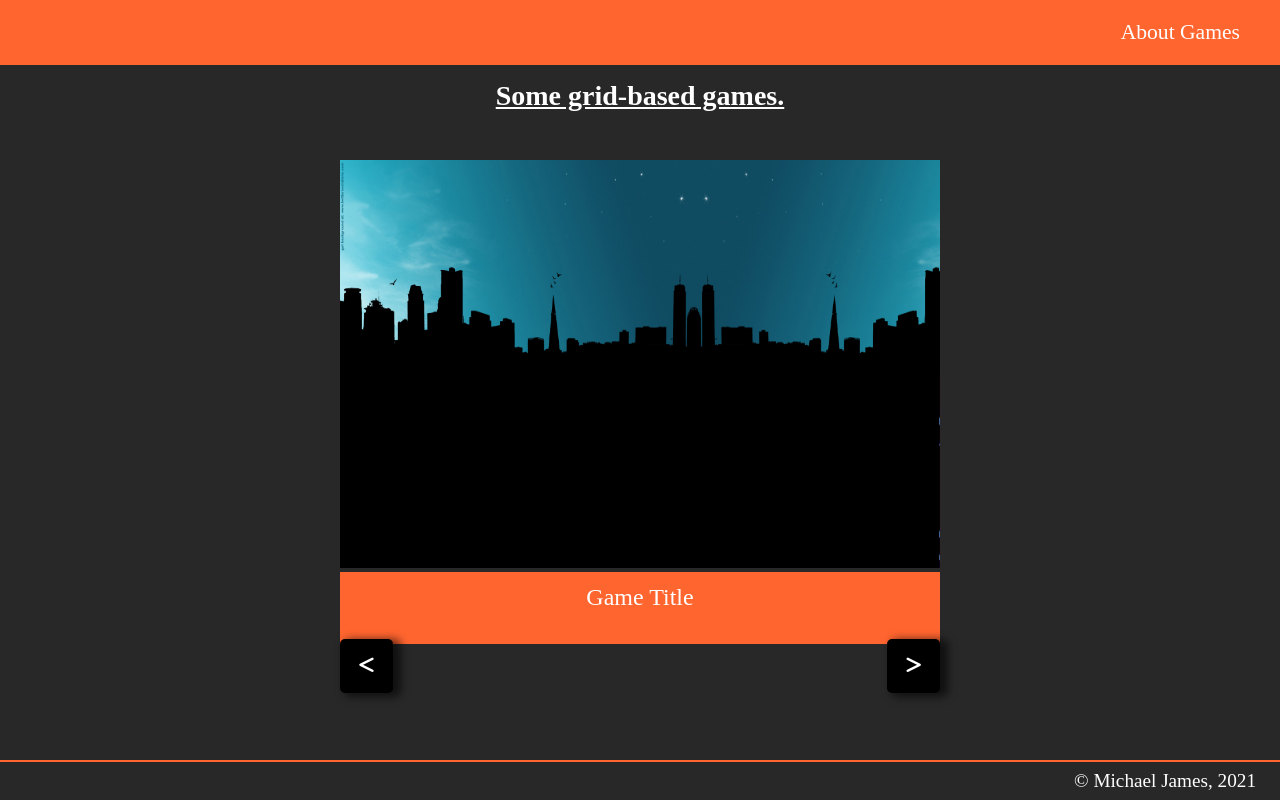
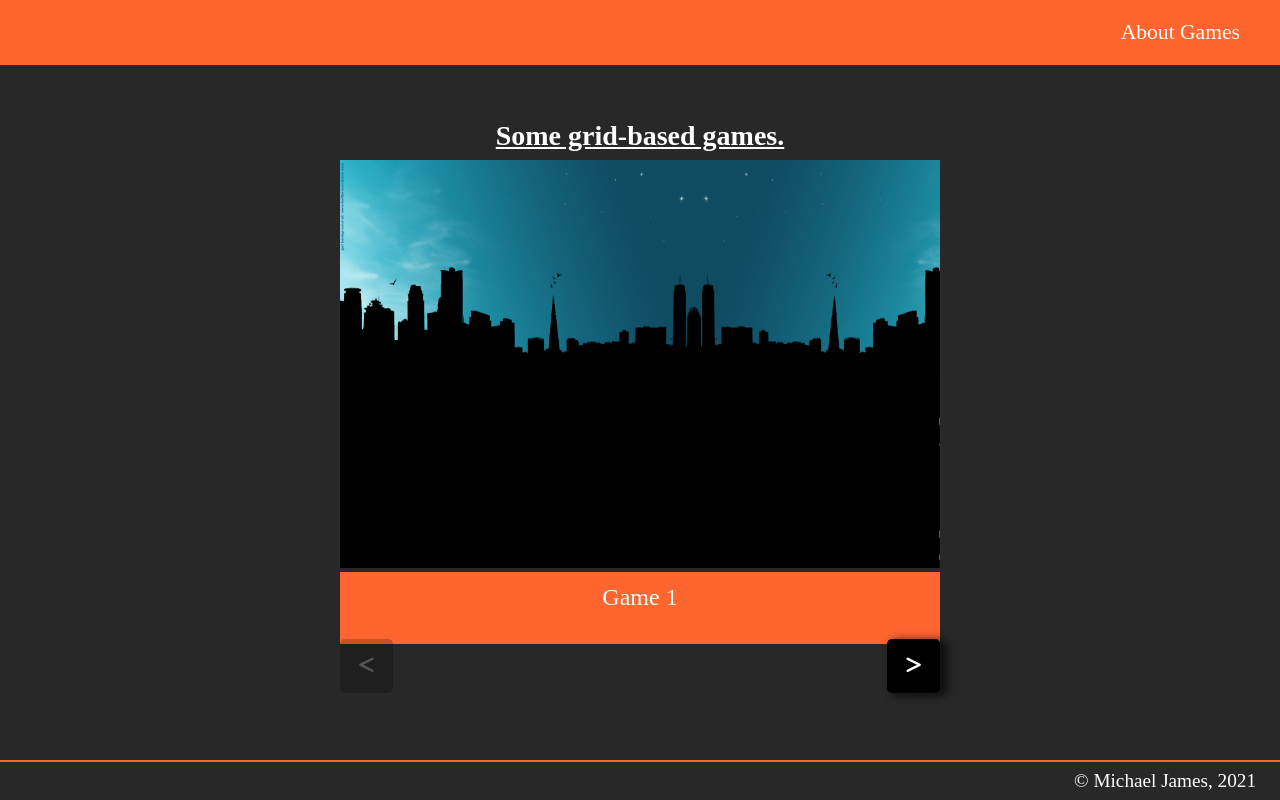
Before and after one commit to micrjames/grid-games, a website with bundled scripts: page src/index.html in a window 1280 px wide. Built offline with nearby package versions, Linux system fonts and the light colour scheme.

Commit message:
got game post carousel working up to display of each game, but haven't implemented automated buttons yet

```diff
--- a/src/index.html
+++ b/src/index.html
@@ -20,10 +20,8 @@
 		  <section id="games-grid">
 			 <h1 id="games-grid-title">Some grid-based games.</h1>
              <figure class="games-grid-game game-1">
-				<img src="/images/cityscape.jpg" alt="" title="">
-				<figcaption class="games-grid-game-description">
-				   Game Title
-				</figcaption>
+				<img id="game-image" alt="" title="">
+				<figcaption id="game-description" class="games-grid-game-description"></figcaption>
              </figure>
 		  </section>
 		  <section id="games-btn-group">
--- /dev/null
+++ b/src/js/gamePost_incs.js
@@ -0,0 +1,24 @@
+const gameValues = [
+   {
+	  "id": "1",
+	  "name": "Game 1",
+	  "image": "../images/cityscape.jpg"
+   },
+   {
+	  "id": "2",
+	  "name": "Game 2",
+	  "image": "../images/cityscape.jpg"
+   },
+   {
+	  "id": 3,
+	  "name": "Game 3",
+	  "image": "../images/cityscape.jpg"
+   }
+];
+
+const gameFigures = document.querySelectorAll("figure");
+
+const gameBtnPrev = document.querySelector("#games-btn-group-prev");
+const gameBtnNext = document.querySelector("#games-btn-group-next");
+
+export { gameValues, gameFigures, gameBtnPrev, gameBtnNext };
--- a/src/js/index.js
+++ b/src/js/index.js
@@ -1 +1,31 @@
-import { modalTrigger, closeBtn } from "./modal.js";
+import { gameValues, gameFigures, gameBtnPrev, gameBtnNext } from "./gamePost_incs.js";
+
+let gamePostValuesIndex = 0;
+
+const setGamePostValues = function(which) {
+   gameFigures.forEach((gameFigure, index) => {
+	  const gameFigureClasslist = gameFigure.classList;
+	  if(gameFigureClasslist.contains(`game-${gameValues[index].id}`)) {
+		 const gamePostEls = gameFigure.children;
+
+		 gamePostEls[0].setAttribute("src", gameValues[which]["image"]);
+
+		 const descriptionText = document.createTextNode(gameValues[which]["name"]);
+		 gamePostEls[1].append(descriptionText);
+	  }
+   });
+};
+
+setGamePostValues(gamePostValuesIndex);
+if(gamePostValuesIndex == 0) {
+   gameBtnPrev.disabled = true;
+} else if(gamePostValuesIndex == gameValues.length-1) {
+   gameBtnNext.disabled = true;
+}
+
+gameBtnPrev.addEventListener("click", function() {
+   gamePostValuesIndex--;
+});
+gameBtnNext.addEventListener("click", function() {
+   gamePostValuesIndex++;
+});
--- a/src/scss/main.scss
+++ b/src/scss/main.scss
@@ -1,4 +1,4 @@
-@import 'utils/config', 'utils/utils', 'utils/about', 'utils/button', 'header', 'footer', 'main-plfd';
+@import 'utils/config', 'utils/utils', 'utils/about', 'utils/button', 'parts/header', 'parts/footer', 'parts/main-plfd';
 
 $primary-color:  #282828;
 
--- a/src/scss/_main-plfd.scss
+++ b/src/scss/parts/_main-plfd.scss
@@ -5,7 +5,7 @@ main {
 	  &-title {
 		 color: white;
 		 font-size: 1.75rem;
-		 padding: 10vh 0 0 0;
+		 padding: 15vh 0 0 0;
 		 text-align: center;
 		 text-decoration: underline;
 	  }
@@ -51,6 +51,11 @@ main {
 		 &:active {
 			box-shadow: none;
 		 }
+
+		 &:disabled {
+			box-shadow: none;
+			opacity: 0.2;
+		 }
 	  }
 	  &-next {
 		 @include button(1.2rem, 1rem 1.2rem, 0);
@@ -60,6 +65,11 @@ main {
 		 &:active {
 			box-shadow: none;
 		 }
+
+		 &:disabled {
+			box-shadow: none;
+			opacity: 0.2;
+		 }
 	  }
    }
 }
```
Also changed, not shown: src/css/main.css, src/scss/parts/_footer.scss (renamed from src/scss/_footer.scss), src/scss/parts/_header.scss (renamed from src/scss/_header.scss).
